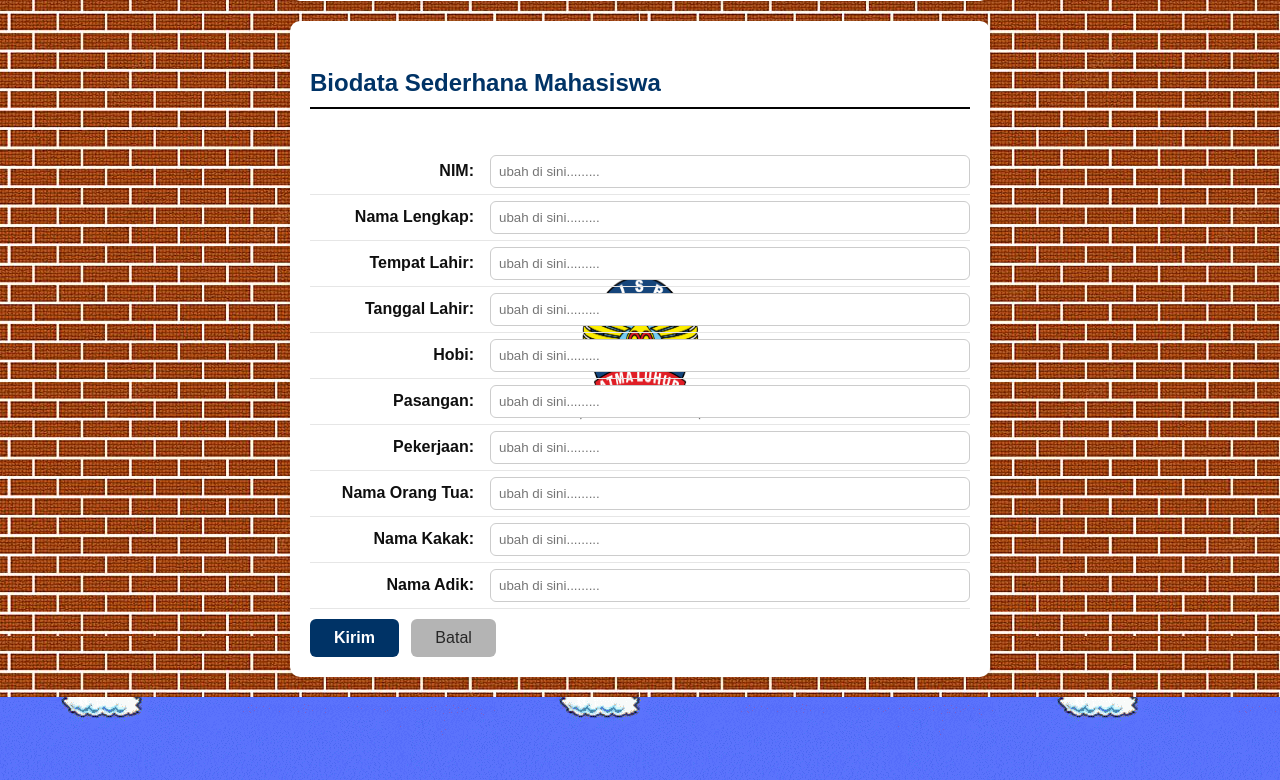
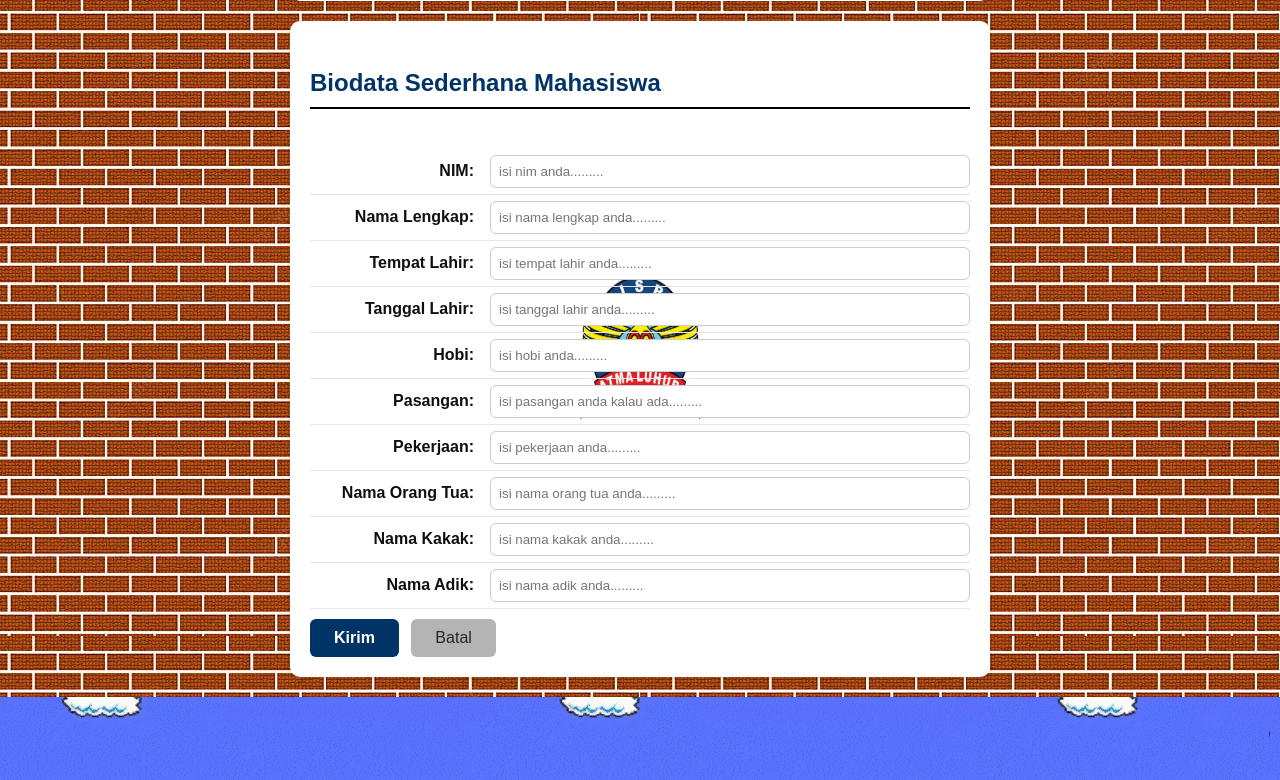
Before and after one commit to Muazijan/2511500073-pwd-ti1a-25260, a PHP site: page /pertemuan-08/index.php in a window 1280 px wide. Shown: the part 1284-2064 px from the top of the page. Run offline with PHP 8.4, Linux system fonts and the light colour scheme.

Commit message:
index.php

```diff
--- a/pertemuan-08/index.php
+++ b/pertemuan-08/index.php
@@ -80,7 +80,7 @@
 
     <section id="contact">
       <h2>Kontak Kami</h2>
-      <form action=" proses.php " method="POST">
+      <form action=" " method="POST">
 
         <label for="txtnama"><span>Nama:</span>
           <input type="text" id="sesnamaaku" name="txtnamaaku" placeholder="Masukkan nama" required autocomplete="name">
@@ -112,44 +112,44 @@
       <form action="ulangan.php" method="POST">
 
         <label for="txtnim"><span>NIM:</span>
-          <input type="Nim" id="txtnim" name="txtnim" placeholder="ubah di sini........." required autocomplete="nim">
+          <input type="Nim" id="txtnim" name="txtnim" placeholder="isi nim anda........." required autocomplete="nim">
         </label>
 
         <label for="txtnamalengkap"><span>Nama Lengkap:</span>
-          <input type="Nama" id="txtnamalengkap" name="txtnamalengkap" placeholder="ubah di sini........." required autocomplete="nama">
+          <input type="Nama" id="txtnamalengkap" name="txtnamalengkap" placeholder="isi nama lengkap anda........." required autocomplete="nama">
         </label>
 
         <label for="txttempatlahir"><span>Tempat Lahir:</span>
-          <input type="Tempat lahir" id="txttempatlahir" name="txttempatlahir" placeholder="ubah di sini........." required autocomplete="email">
+          <input type="Tempat lahir" id="txttempatlahir" name="txttempatlahir" placeholder="isi tempat lahir anda........." required autocomplete="email">
         </label>
 
         <label for="txttanggallahir"><span>Tanggal Lahir:</span>
-          <input type="Tanggal lahir" id="txttanggallahir" name="txttanggallahir" placeholder="ubah di sini........." required autocomplete="email">
+          <input type="Tanggal lahir" id="txttanggallahir" name="txttanggallahir" placeholder="isi tanggal lahir anda........." required autocomplete="email">
         </label>
 
         <label for="txthobi"><span>Hobi:</span>
-          <input type="hobi" id="txthobi" name="txthobi" placeholder="ubah di sini........." required autocomplete="email">
+          <input type="hobi" id="txthobi" name="txthobi" placeholder="isi hobi anda........." required autocomplete="email">
         </label>
 
         <label for="txtpasangan"><span>Pasangan:</span>
-          <input type="pasangan" id="txtpasangan" name="txtpasangan" placeholder="ubah di sini........." required autocomplete="email">
+          <input type="pasangan" id="txtpasangan" name="txtpasangan" placeholder="isi pasangan anda kalau ada........." required autocomplete="email">
         </label>
 
 
         <label for="txtpekerjaan"><span>Pekerjaan:</span>
-          <input type="pekerjaan" id="txtpekerjaan" name="txtpekerjaan" placeholder="ubah di sini........." required autocomplete="email">
+          <input type="pekerjaan" id="txtpekerjaan" name="txtpekerjaan" placeholder="isi pekerjaan anda........." required autocomplete="email">
         </label>
 
         <label for="txtnamaortu"><span>Nama Orang Tua:</span>
-          <input type="nama orang tua" id="txtnamaortu" name="txtnamaortu" placeholder="ubah di sini........." required autocomplete="email">
+          <input type="nama orang tua" id="txtnamaortu" name="txtnamaortu" placeholder="isi nama orang tua anda........." required autocomplete="email">
         </label>
 
         <label for="txtnamakakak"><span>Nama Kakak:</span>
-          <input type="nama kakak" id="txtnamakakak" name="txtnamakakak" placeholder="ubah di sini........." required autocomplete="email">
+          <input type="nama kakak" id="txtnamakakak" name="txtnamakakak" placeholder="isi nama kakak anda........." required autocomplete="email">
         </label>
 
         <label for="txtnamaadik"><span>Nama Adik:</span>
-          <input type="nama adik" id="txtnamadik" name="txtnamaadik" placeholder="ubah di sini........." required autocomplete="email">
+          <input type="nama adik" id="txtnamadik" name="txtnamaadik" placeholder="isi nama adik anda........." required autocomplete="email">
         </label>
 
 
```
